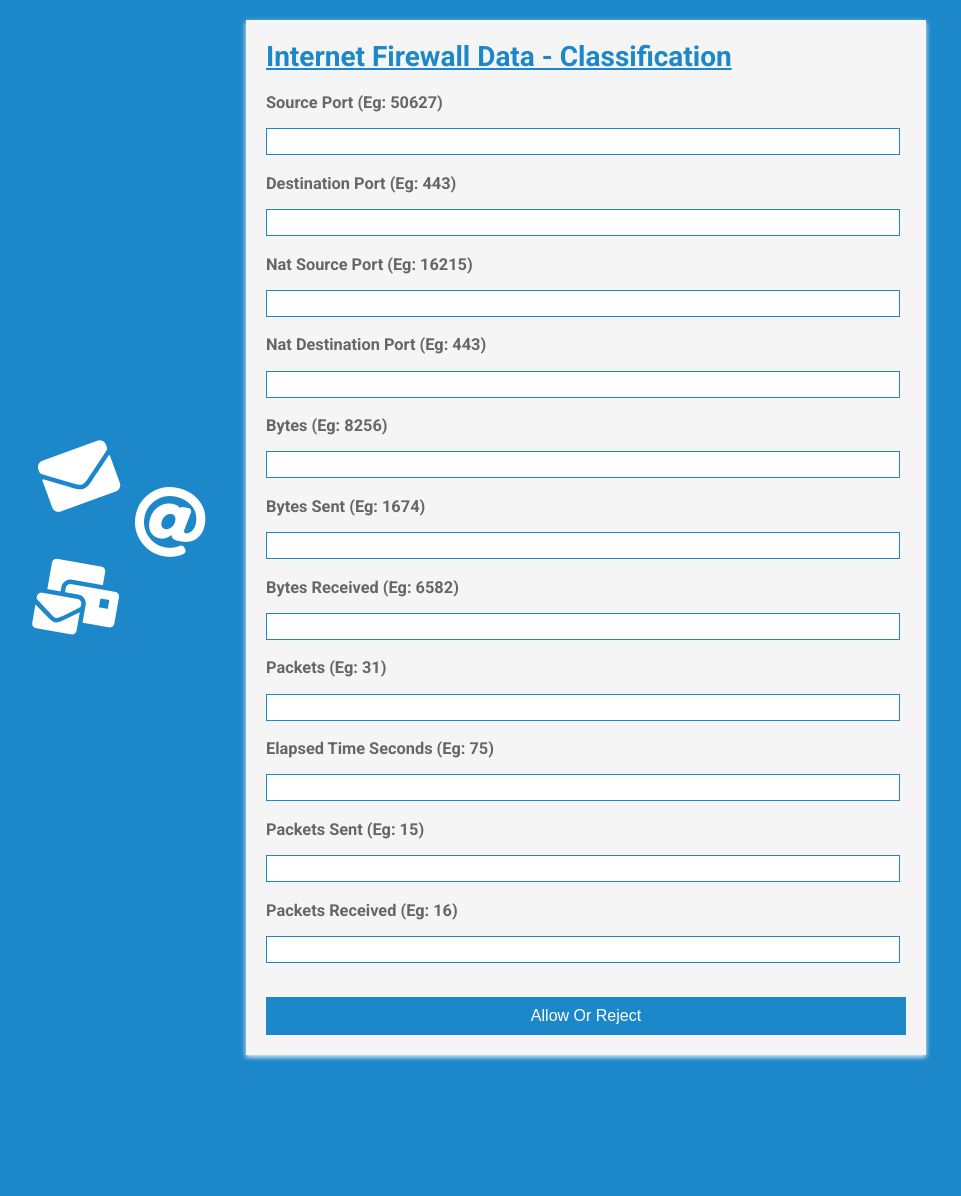
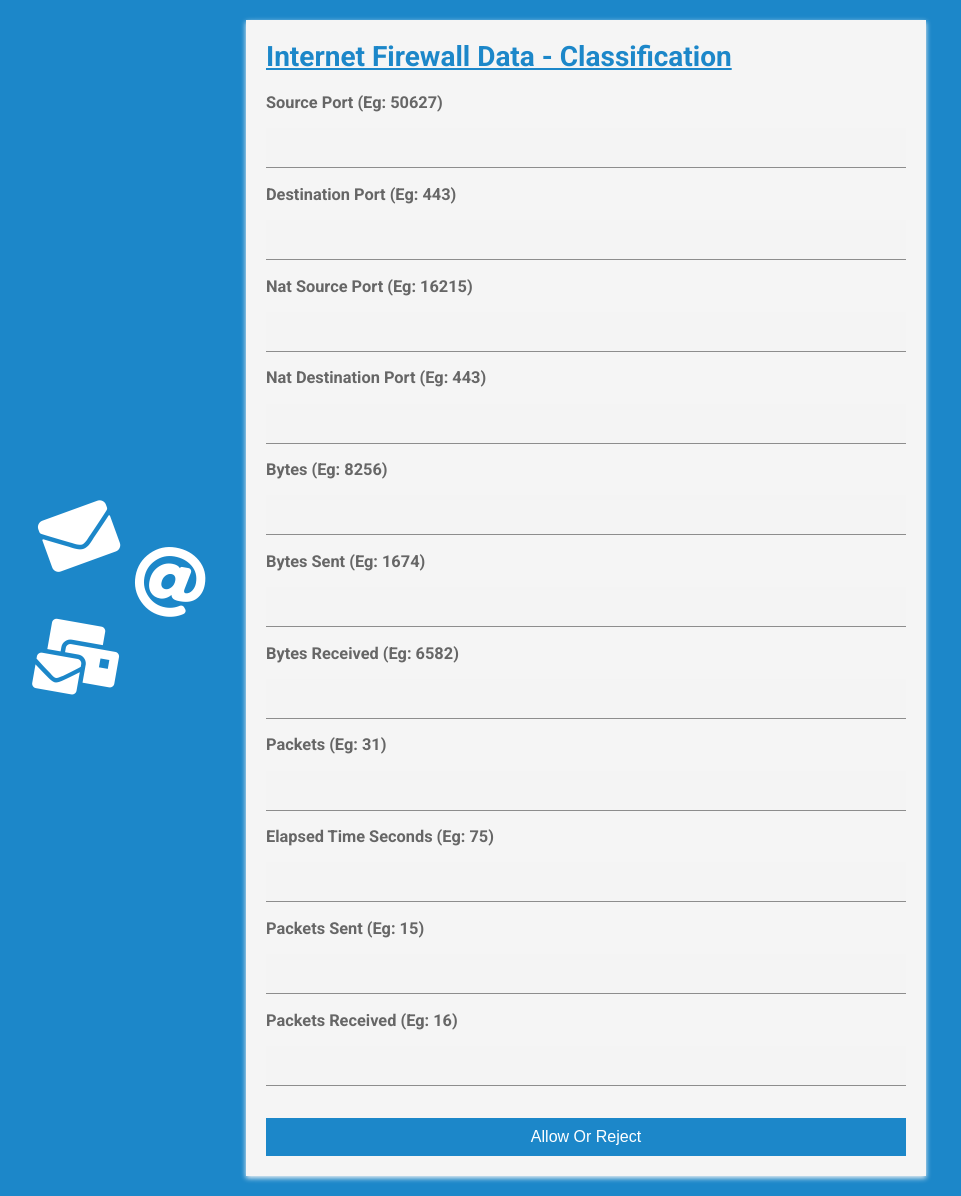
Before and after one commit to DebmalyaRay9989/traffic_classification_app, a Flask app: page / in a window 1280 px wide. Shown: the whole page, without its empty margins (185-1146 px from the left). Before the commit the page ends 1061 px from the top, so only its background shows below. Run offline with Flask 2, Linux system fonts and the light colour scheme; parts of the project's set-up code (start-up, migrations or seed data) failed here and were passed over; some libraries are stand-ins or nearby versions.

Commit message:
Update index.html
.

```diff
--- a/templates/index.html
+++ b/templates/index.html
@@ -48,11 +48,28 @@
       transform: rotate(10deg);
       }
       input, textarea {
-      width: calc(100% - 18px);
-      padding: 5px;
-      margin-bottom: 2px;
-      border: 1px solid #1c87c9;
-      outline: none;
+        box-sizing: border-box;
+        font-family: inherit;
+        font-size: 14px;
+        vertical-align: baseline;
+        font-weight: 400;
+        line-height: 1.29;
+        letter-spacing: .16px;
+        border-radius: 0;
+        outline: 2px solid transparent;
+        outline-offset: -2px;
+        width: 100%;
+        height: 40px;
+        border: none;
+        border-bottom: 1px solid #8d8d8d;
+        background-color: #f4f4f4;
+        padding: 0 16px;
+        color: #161616;
+        transition: background-color 70ms cubic-bezier(.2,0,.38,.9),outline 70ms cubic-bezier(.2,0,.38,.9);
+        :focus{
+            outline: 2px solid #0f62fe;
+            outline-offset: -2px;
+             }
       }
       input::placeholder {
       color: #666;
```
